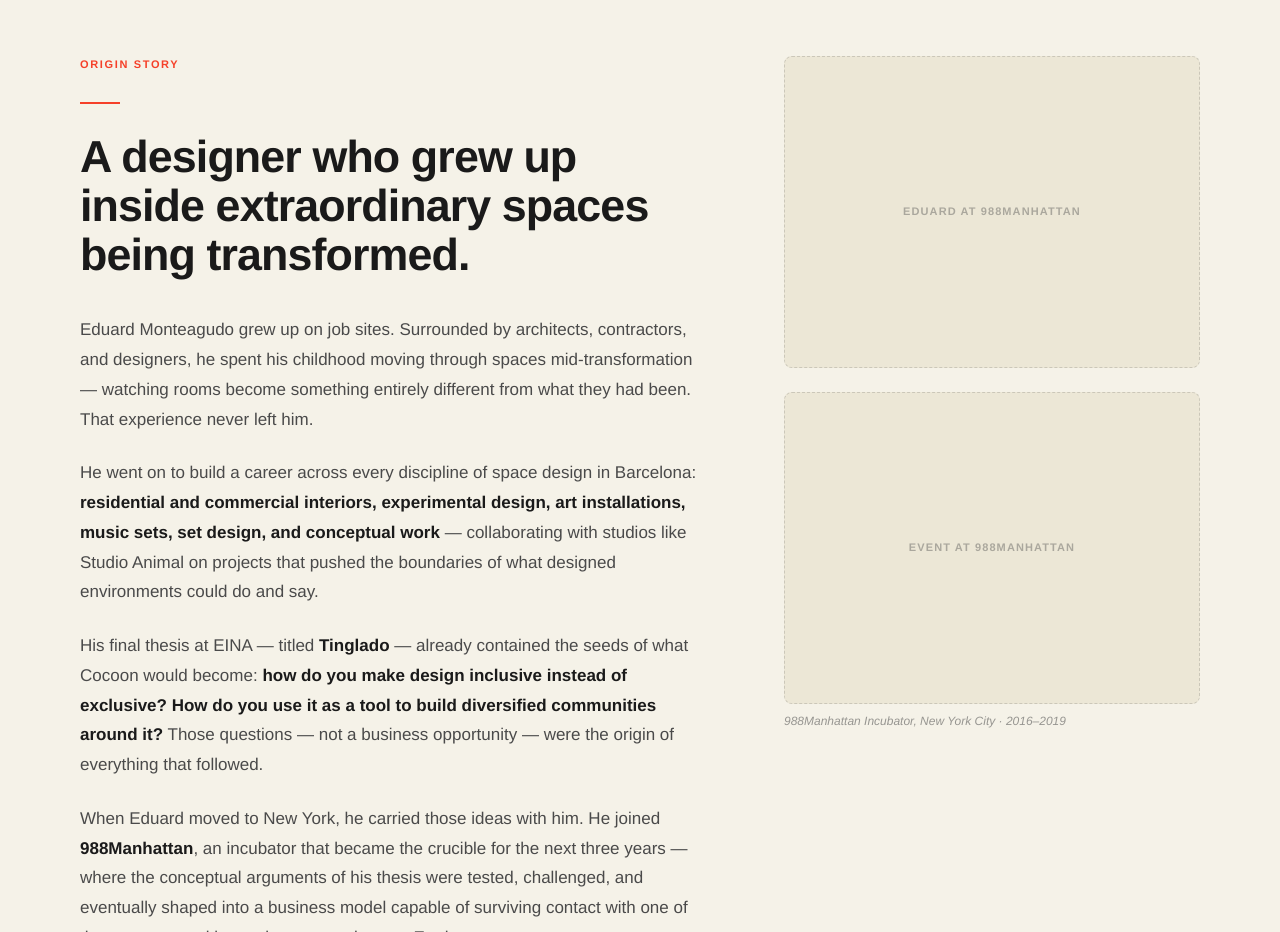
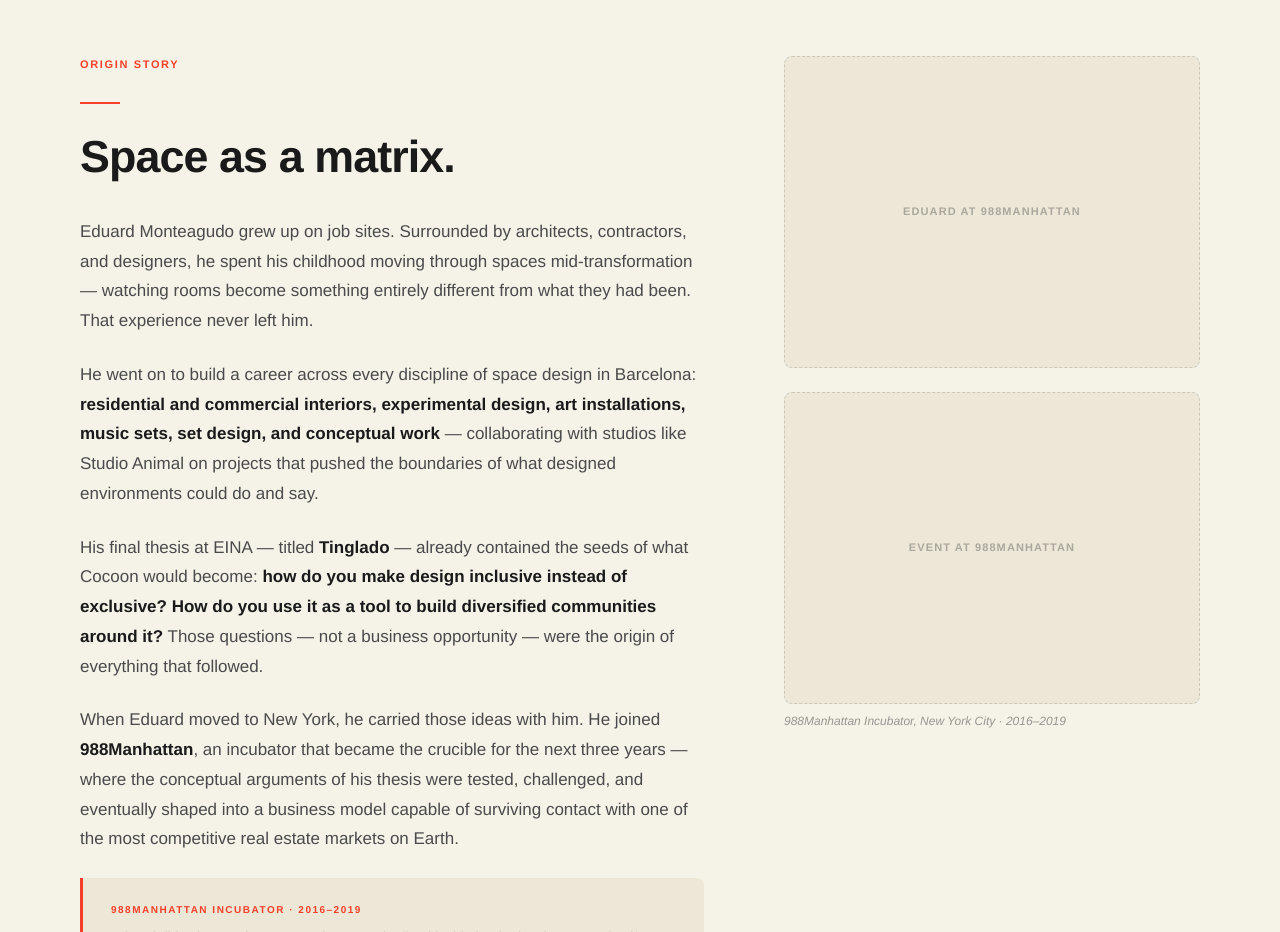
Before and after one commit to cocoonflexspaces/cocoon-about-us-redesign, a plain HTML site: page index.html in a window 1280 px wide. Shown: the part 800-1732 px from the top of the page. Drawn offline with Linux system fonts and the light colour scheme.

Commit message:
Space as a matrix + symbol + origin updates

```diff
--- a/index.html
+++ b/index.html
@@ -695,7 +695,7 @@
           <div class="eyebrow">Origin Story</div>
           <div class="rule-bar"></div>
 
-          <h2>A designer who grew up inside extraordinary spaces being transformed.</h2>
+          <h2>Space as a matrix.</h2>
 
           <p>
             Eduard Monteagudo grew up on job sites. Surrounded by architects, contractors, and designers,
```
